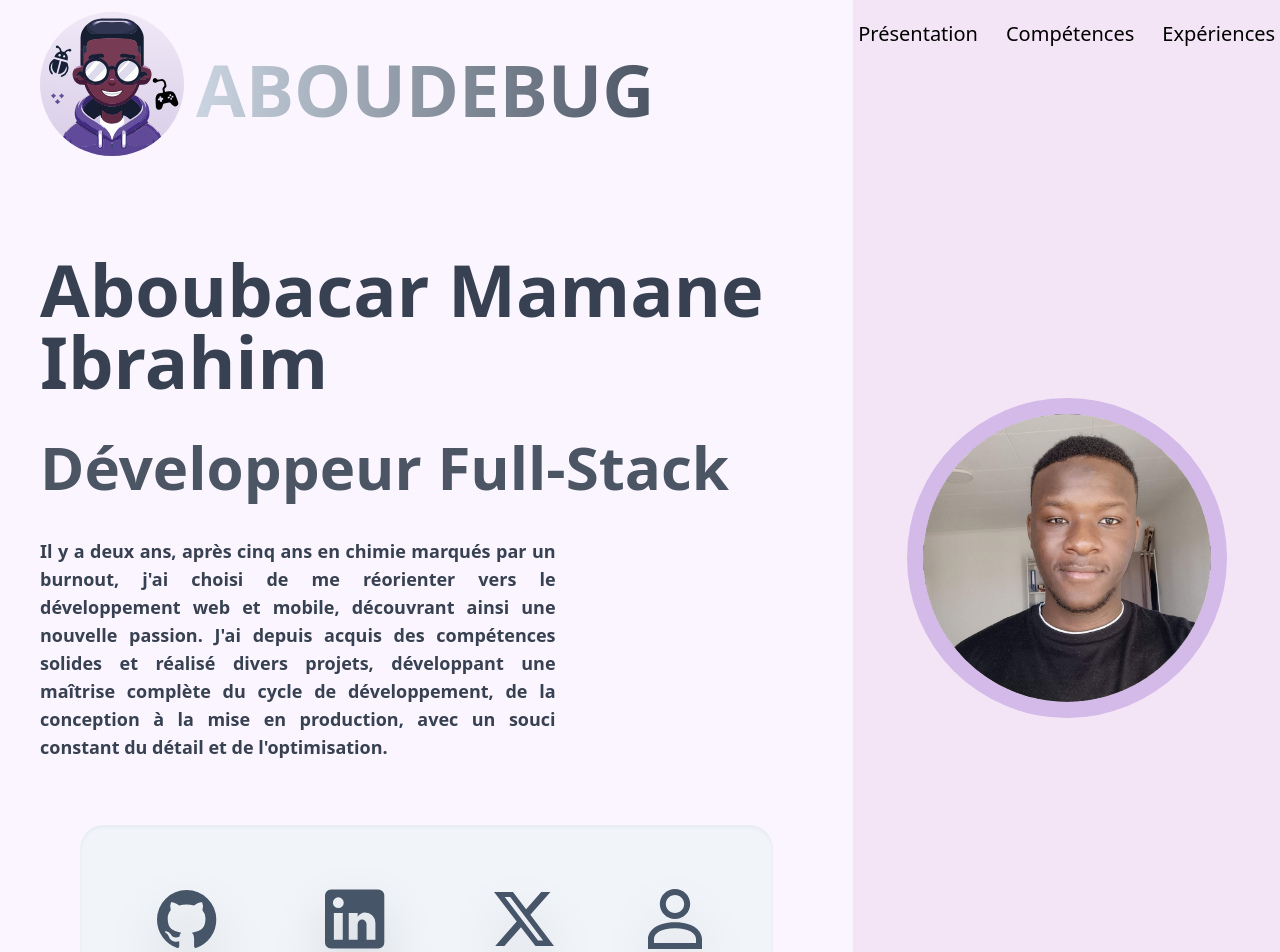
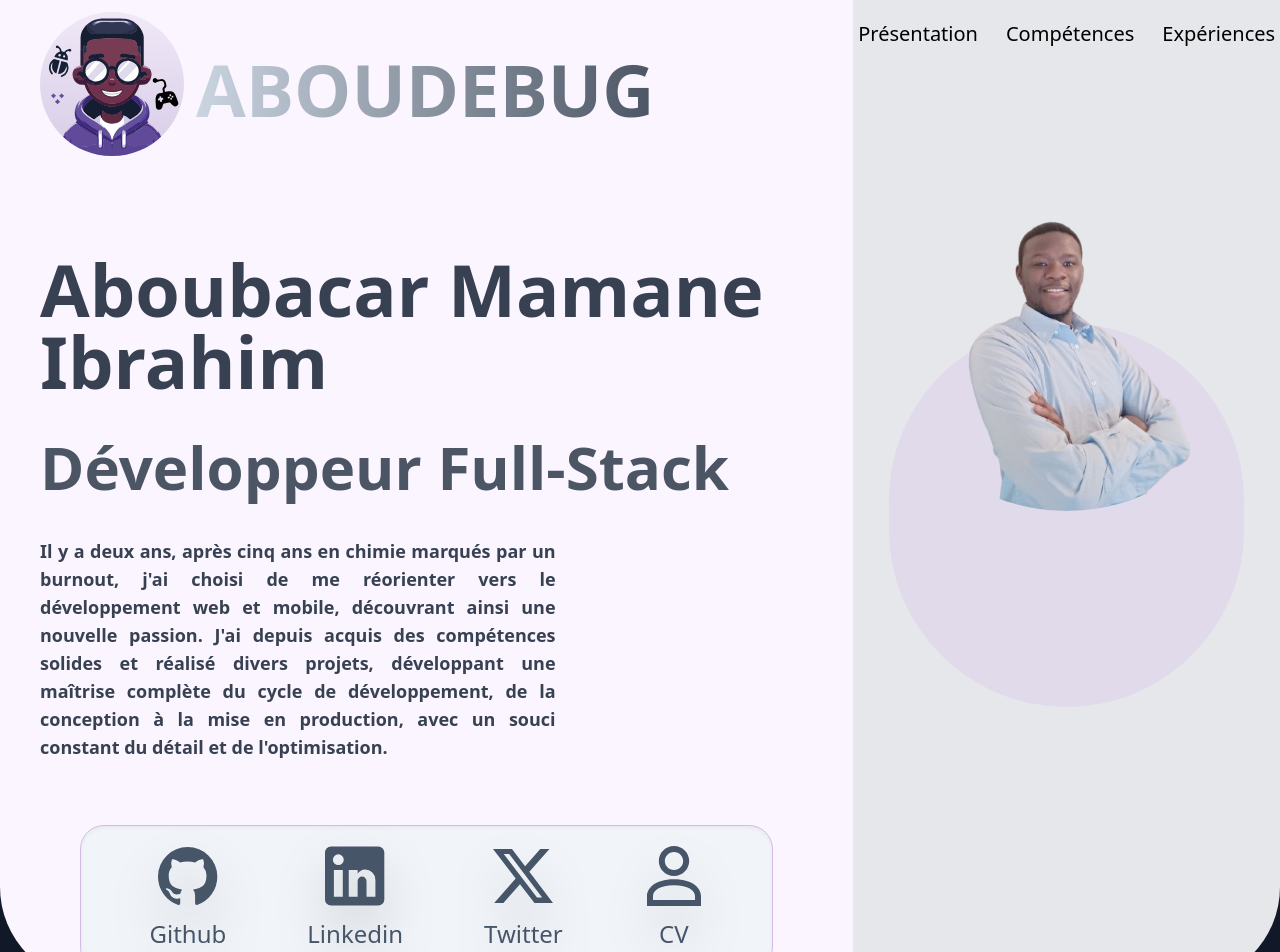
Before and after one commit to between27/testPortfolio, a React (Vite) app: page / in a window 1280 px wide. Shown: the top 952 px of the page. Built offline with nearby package versions, Linux system fonts and the light colour scheme.

Commit message:
Séparation des components de la présentation

```diff
--- /dev/null
+++ b/src/body/LeftHero.tsx
@@ -0,0 +1,106 @@
+import { useState } from "react";
+import { GithubIcon, LinkedinIcon, XIcon, AvatarIcon } from "../assets/svgs";
+import { ProfileLinkType, ProfileLinks } from "../components/ProfileLink";
+
+export function LeftHero() {
+  const buttons: ProfileLinkType[] = [
+    {
+      link: "https://github.com/between27",
+      children: <GithubIcon />,
+      text: "Github",
+      colorHover: "hover:text-black",
+    },
+    {
+      link: "https://www.linkedin.com/in/aboubacar-mamane-ibrahim-b395a4262/",
+      children: <LinkedinIcon />,
+      text: "Linkedin",
+      colorHover: "hover:text-blue-500",
+    },
+    {
+      link: "https://twitter.com/aboudebug",
+      children: <XIcon />,
+      text: "Twitter",
+      colorHover: "hover:text-black",
+    },
+    {
+      link: "#",
+      children: <AvatarIcon />,
+      text: "CV",
+      colorHover: "hover:text-green-500",
+    },
+  ];
+
+  const [logoShow, setlogoShow] = useState("-translate-x-10 opacity-0");
+  const [descriptionShow, setDescriptionShow] = useState(
+    "translate-y-10 opacity-0"
+  );
+
+  const profilLinkFunction = (tab: ProfileLinkType[]) => {
+    return tab.map((item, index) => (
+      <ProfileLinks
+        text={item.text}
+        link={item.link}
+        colorHover={item.colorHover}
+        timeout={(index + 1) * 300}
+      >
+        <span className="text-6xl">{item.children}</span>
+      </ProfileLinks>
+    ));
+  };
+
+  setTimeout(() => {
+    setlogoShow(() => "translate-x-0");
+  }, 100);
+
+  setTimeout(() => {
+    setDescriptionShow(() => "translate-y-0");
+  }, 600);
+
+  return (
+    <div className="w-2/3 bg-purple-50 px-10 py-3 rounded-bl-[6rem] relative">
+      <nav className="group inline-flex items-center space-x-3">
+        <img src="logo1.svg" alt="logo" className="w-36" />
+        <p
+          className={`text-7xl font-bold ${logoShow} text-transparent transition duration-1000 bg-gradient-to-r from-slate-300 to-gray-600 bg-clip-text`}
+        >
+          ABOUDEBUG
+        </p>
+      </nav>
+      <div className="mt-20 space-y-10">
+        <h1
+          className={
+            "lg:text-7xl font-bold text-gray-700 transition duration-1000 " +
+            logoShow
+          }
+        >
+          Aboubacar Mamane Ibrahim
+        </h1>
+        <h2
+          className={
+            "lg:text-6xl text-gray-600 font-bold transition duration-1000 " +
+            logoShow
+          }
+        >
+          Développeur Full-Stack
+        </h2>
+        <p
+          className={
+            "w-2/3 text-justify text-lg text-gray-700 font-semibold transition duration-1000 " +
+            descriptionShow
+          }
+        >
+          Il y a deux ans, après cinq ans en chimie marqués par un burnout, j'ai
+          choisi de me réorienter vers le développement web et mobile,
+          découvrant ainsi une nouvelle passion. J'ai depuis acquis des
+          compétences solides et réalisé divers projets, développant une
+          maîtrise complète du cycle de développement, de la conception à la
+          mise en production, avec un souci constant du détail et de
+          l'optimisation.
+        </p>
+      </div>
+      <div className="mt-16 mx-10 bg-slate-100 px-7 py-5 rounded-3xl flex justify-around shadow-inner border border-secondary">
+        {profilLinkFunction(buttons)}
+      </div>
+    </div>
+  );
+}
--- a/src/body/Presentation.tsx
+++ b/src/body/Presentation.tsx
@@ -1,6 +1,5 @@
-import { useEffect, useState } from "react";
-import { ProfileLinks, ProfileLinkType } from "../components/ProfileLink";
-import { GithubIcon, XIcon, LinkedinIcon, AvatarIcon } from "../assets/svgs";
+import { RightHero } from "./RightHero";
+import { LeftHero } from "./LeftHero";
 
 export function Presentation() {
   return (
@@ -12,126 +11,3 @@ export function Presentation() {
     </>
   );
 }
-
-export function LeftHero() {
-  const buttons: ProfileLinkType[] = [
-    {
-      link: "https://github.com/between27",
-      children: <GithubIcon />,
-      text: "Github",
-      colorHover: "hover:text-black",
-    },
-    {
-      link: "https://www.linkedin.com/in/aboubacar-mamane-ibrahim-b395a4262/",
-      children: <LinkedinIcon />,
-      text: "Linkedin",
-      colorHover: "hover:text-blue-500",
-    },
-    {
-      link: "https://twitter.com/aboudebug",
-      children: <XIcon />,
-      text: "Twitter",
-      colorHover: "hover:text-black",
-    },
-    {
-      link: "#",
-      children: <AvatarIcon />,
-      text: "CV",
-      colorHover: "hover:text-green-500",
-    },
-  ];
-
-  const [logoShow, setlogoShow] = useState("-translate-x-10 opacity-0");
-  const [descriptionShow, setDescriptionShow] = useState(
-    "translate-y-10 opacity-0"
-  );
-  useEffect(() => {
-    setTimeout(() => {
-      setlogoShow(() => "translate-x-0");
-    }, 100);
-  });
-
-  useEffect(() => {
-    setTimeout(() => {
-      setDescriptionShow(() => "translate-y-0");
-    }, 600);
-  });
-
-  return (
-    <div className="w-2/3 bg-purple-50 px-10 py-3 rounded-bl-3xl relative">
-      <nav className="group inline-flex items-center space-x-3">
-        <img src="logo1.svg" alt="logo" className="w-36" />
-        <p
-          className={`text-7xl font-bold ${logoShow} text-transparent transition duration-1000 bg-gradient-to-r from-slate-300 to-gray-600 bg-clip-text`}
-        >
-          ABOUDEBUG
-        </p>
-      </nav>
-      <div className="mt-20 space-y-10">
-        <h1
-          className={
-            "lg:text-7xl font-bold text-gray-700 transition duration-1000 " +
-            logoShow
-          }
-        >
-          Aboubacar Mamane Ibrahim
-        </h1>
-        <h2
-          className={
-            "lg:text-6xl text-gray-600 font-bold transition duration-1000 " +
-            logoShow
-          }
-        >
-          Développeur Full-Stack
-        </h2>
-        <p
-          className={
-            "w-2/3 text-justify text-lg text-gray-700 font-semibold transition duration-1000 " +
-            descriptionShow
-          }
-        >
-          Il y a deux ans, après cinq ans en chimie marqués par un burnout, j'ai
-          choisi de me réorienter vers le développement web et mobile,
-          découvrant ainsi une nouvelle passion. J'ai depuis acquis des
-          compétences solides et réalisé divers projets, développant une
-          maîtrise complète du cycle de développement, de la conception à la
-          mise en production, avec un souci constant du détail et de
-          l'optimisation.
-        </p>
-      </div>
-      <div className="mt-16 mx-10 bg-slate-100 px-7 py-16 rounded-3xl flex justify-around shadow-inner">
-        {buttons.map((item) => (
-          <ProfileLinks
-            text={item.text}
-            link={item.link}
-            colorHover={item.colorHover}
-          >
-            <span className="text-6xl">{item.children}</span>
-          </ProfileLinks>
-        ))}
-      </div>
-    </div>
-  );
-}
-
-export function RightHero() {
-  return (
-    <div className="flex flex-col w-1/3 bg-back px-5 pt-5 rounded-br-3xl">
-      <nav className="mx-2 flex justify-center space-x-7 text-xl">
-        <p>Présentation</p>
-        <p>Compétences</p>
-        <p>Expériences</p>
-      </nav>
-      <div className="flex items-center justify-center h-full">
-        <div className=" flex w-80 h-80 p-4 m-4 rounded-full bg-secondary">
-          <img
-            src="photo.jpg"
-            alt="image"
-            className="rounded-full"
-            loading="lazy"
-          />
-        </div>
-      </div>
-    </div>
-  );
-}
--- /dev/null
+++ b/src/body/RightHero.tsx
@@ -0,0 +1,46 @@
+import { useEffect, useState } from "react";
+
+export function RightHero() {
+  const [top, setTop] = useState("translate-y-10 opacity-0");
+  const [scaleCircle, setScaleCircle] = useState("scale-0");
+
+  setTimeout(() => {
+    setScaleCircle(() => "scale-100");
+  }, 800);
+
+  useEffect(() => {
+    setTimeout(() => {
+      setScaleCircle(() => "scale-125");
+    }, 600);
+  }, []);
+
+  setTimeout(() => {
+    setTop("translate-y-0 opacity-100");
+  }, 1000);
+
+  return (
+    <div className="flex flex-col w-1/3 bg-gray-200 px-5 pt-5 rounded-br-[6rem]">
+      <nav className="mx-2 flex justify-center space-x-7 text-xl">
+        <p>Présentation</p>
+        <p>Compétences</p>
+        <p>Expériences</p>
+      </nav>
+      <div className="flex items-center justify-center h-full relative">
+        <div
+          className={
+            " flex w-96 h-96 p-4 m-4 rounded-full bg-secondary/30 transition duration-600 " +
+            scaleCircle
+          }
+        ></div>
+        <img
+          src="portfolioPic.png"
+          alt="image"
+          className={
+            "absolute rounded-b-full w-full transition duration-500 top-36 " +
+            top
+          }
+        />
+      </div>
+    </div>
+  );
+}
```
